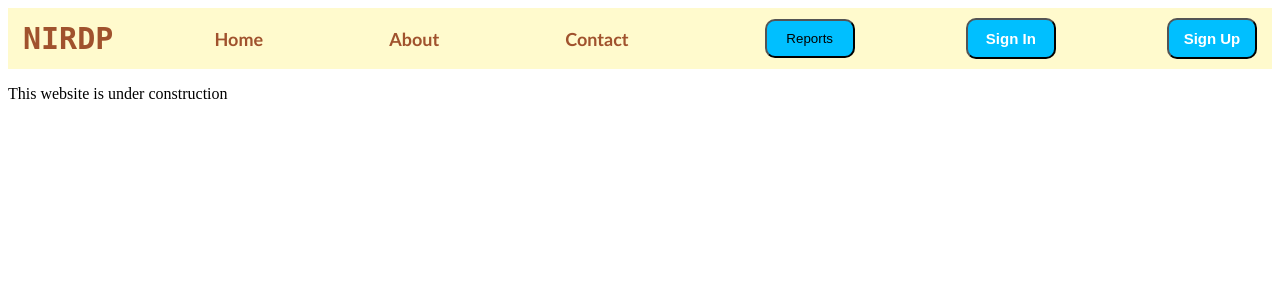
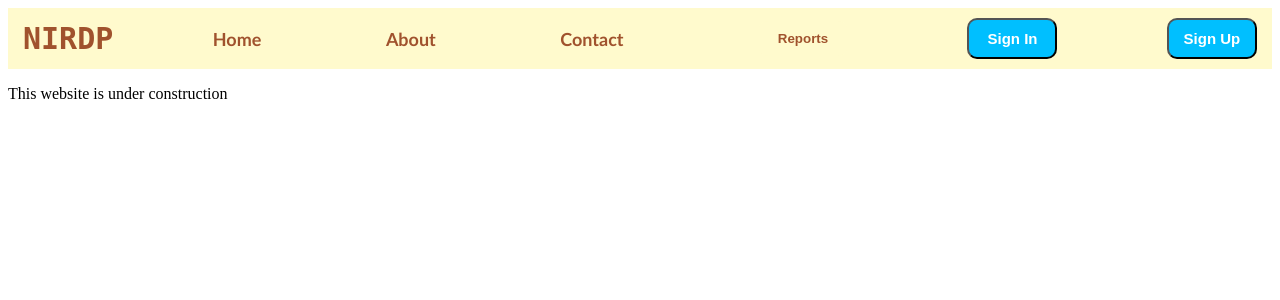
Before and after one commit to Natotox/NIRDP, a PHP site: page / in a window 1280 px wide. Shown: the top 300 px of the page. Run offline with PHP 8.4, Linux system fonts and the light colour scheme.

Commit message:
Update navbar.css

```diff
--- a/navbar.css
+++ b/navbar.css
@@ -26,14 +26,19 @@
 
 .dropdown{
 	display: inline-block;
+	font-family: calibri;
+	font-size: 18px;
 }
 
 .dropdown button{
-	background-color: deepskyblue;
-	margin-left: 10px;
+	background-color: lemonchiffon;
+	color: sienna;
+	font-weight: bold;
+	margin-right: 10px;
 	border-radius: 10px;
 	padding: 10px;
 	width: 90px;
+	border: none;
 }
 
 .dropdown a{
```
